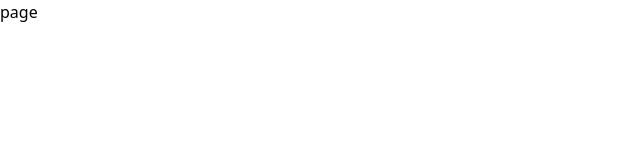
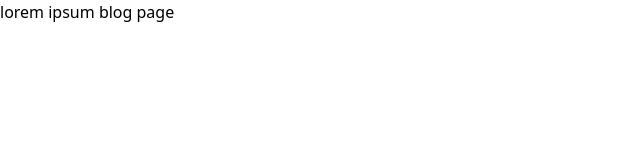
Before and after one commit to Mubashar217/task-2cloth, a Next.js app: page /blog in a window 1280 px wide. Shown: the top 160 px of the page, without its empty margins (0-640 px from the left). Built offline with nearby package versions, Linux system fonts and the light colour scheme.

Commit message:
Update page.tsx

```diff
--- a/app/blog/page.tsx
+++ b/app/blog/page.tsx
@@ -2,6 +2,6 @@ import React from 'react'
 
 export default function page() {
   return (
-    <div>page</div>
+    <div>lorem ipsum blog page </div>
   )
 }
```
